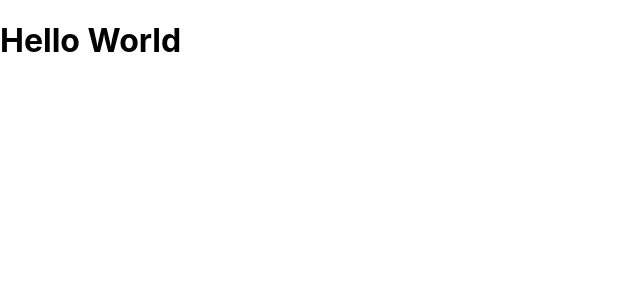
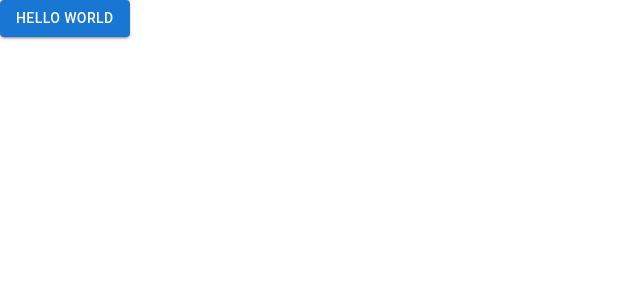
Before and after one commit to daniudo557/todo-list, a React (Create React App) app: page / in a window 1280 px wide. Shown: the top 300 px of the page, without its empty margins (0-640 px from the left). Built offline with nearby package versions, Linux system fonts and the light colour scheme.

Commit message:
Install material UI

```diff
--- a/package.json
+++ b/package.json
@@ -3,6 +3,9 @@
   "version": "0.1.0",
   "private": true,
   "dependencies": {
+    "@emotion/react": "^11.5.0",
+    "@emotion/styled": "^11.3.0",
+    "@mui/material": "^5.1.0",
     "@testing-library/jest-dom": "^5.11.4",
     "@testing-library/react": "^11.1.0",
     "@testing-library/user-event": "^12.1.10",
--- a/src/App.tsx
+++ b/src/App.tsx
@@ -1,7 +1,8 @@
+import { Button } from "@mui/material"
+
 const App = () => {
-  return (
-    <h1>Hello World</h1>
-  );
+
+  return <Button variant="contained">Hello World</Button>
 }
 
 export default App;
```
Also changed, not shown: 1 other file (tests, documents, lock files or other folders).
